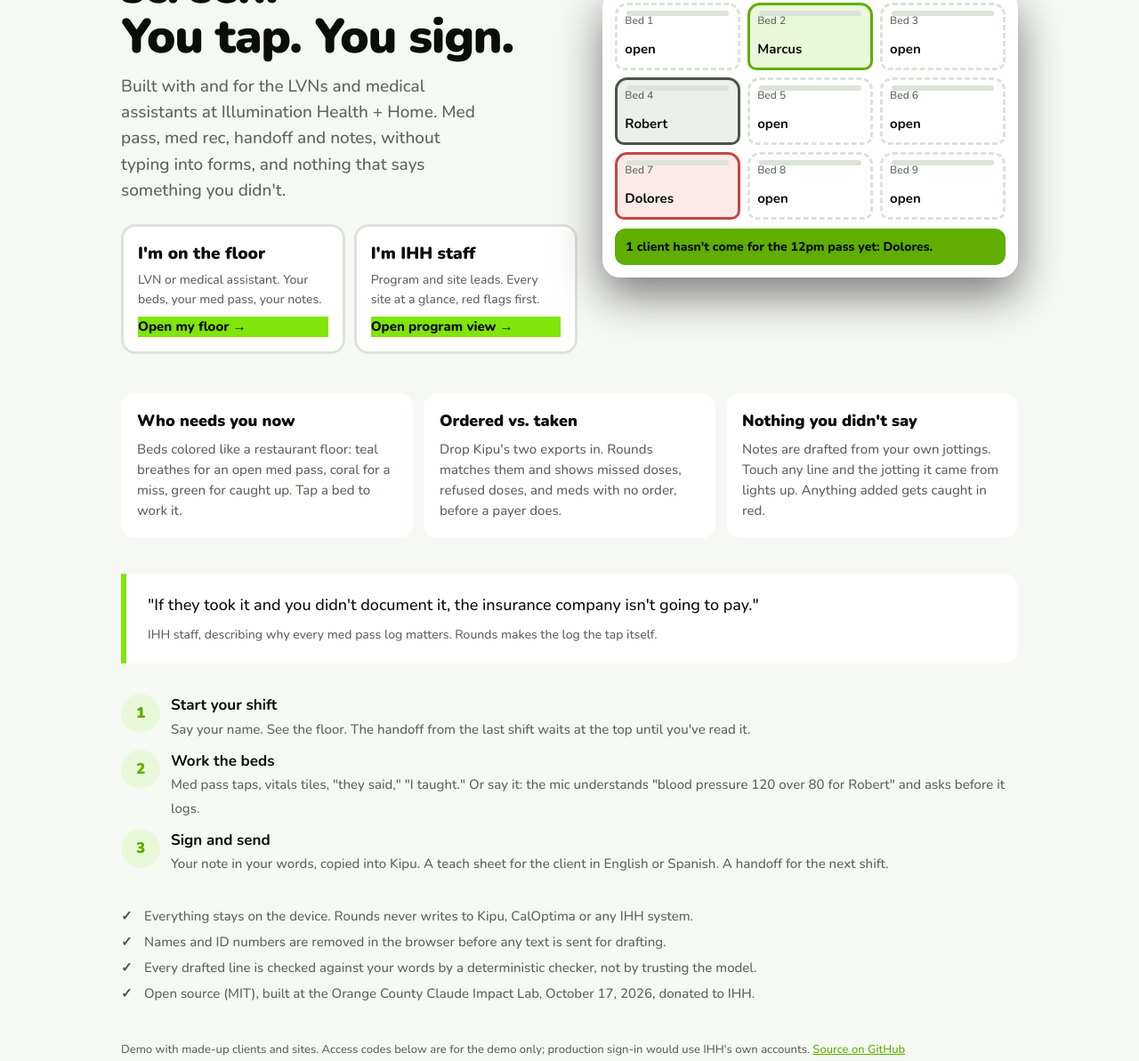
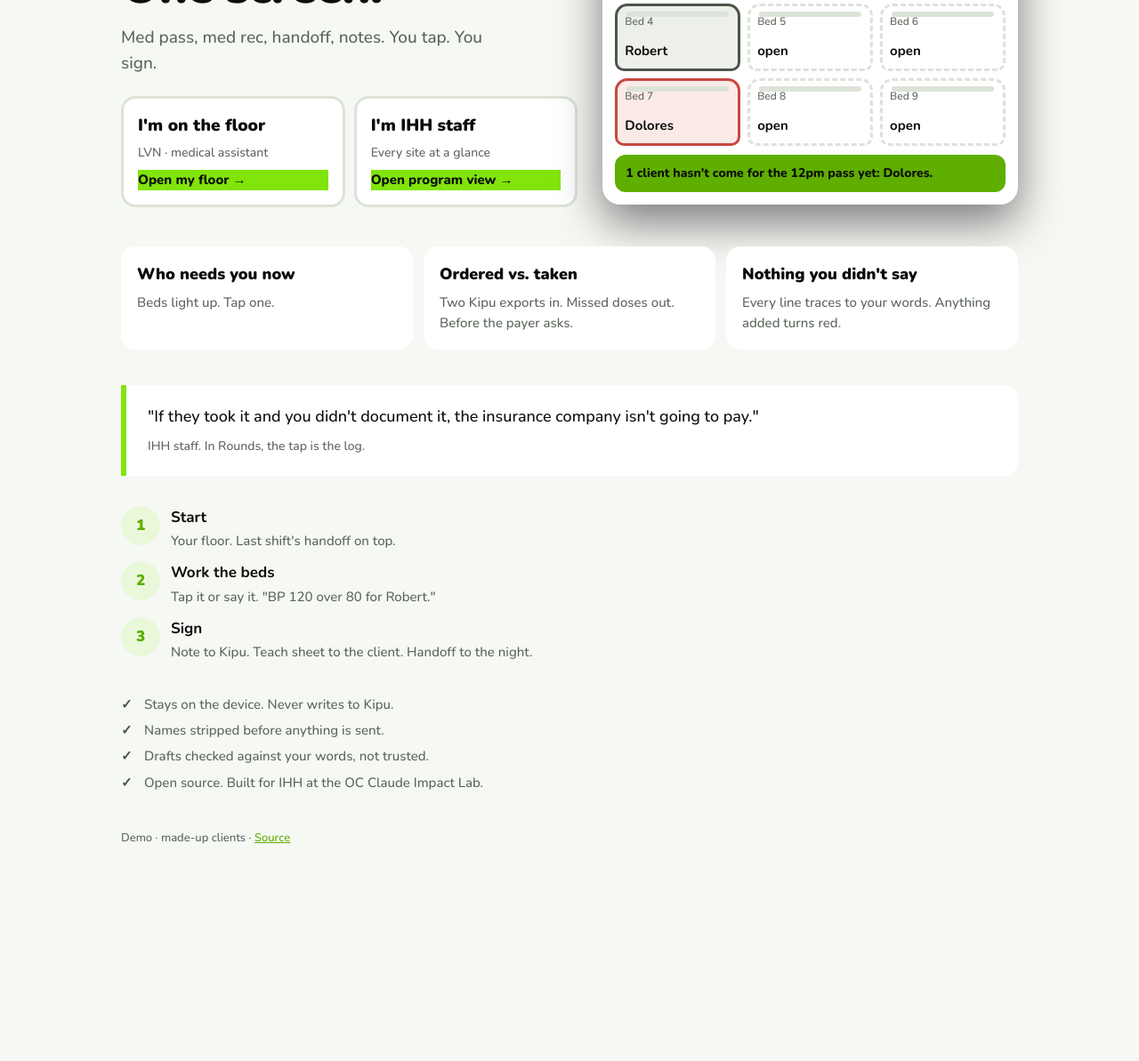
Before and after one commit to shayant101/rounds, a website: page public/landing.html in a window 1280 px wide. Shown: the part 214-1407 px from the top of the page at 89% size. After the commit the page ends 1226 px from the top, so only its background shows below. Drawn offline with nearby package versions, Linux system fonts and the light colour scheme.

Commit message:
Tighter copy on the landing and in the app

```diff
--- a/public/landing.html
+++ b/public/landing.html
@@ -79,11 +79,11 @@
 
   <section class="hero">
     <div>
-      <h1>The shift on one screen.<br>You tap. You sign.</h1>
-      <p class="lede">Built with and for the LVNs and medical assistants at Illumination Health + Home. Med pass, med rec, handoff and notes, without typing into forms, and nothing that says something you didn't.</p>
+      <h1>Your shift.<br>One screen.</h1>
+      <p class="lede">Med pass, med rec, handoff, notes. You tap. You sign.</p>
       <div class="doors">
-        <button class="door" data-role="floor"><b>I'm on the floor</b><span>LVN or medical assistant. Your beds, your med pass, your notes.</span><span class="go">Open my floor →</span></button>
-        <button class="door" data-role="program"><b>I'm IHH staff</b><span>Program and site leads. Every site at a glance, red flags first.</span><span class="go">Open program view →</span></button>
+        <button class="door" data-role="floor"><b>I'm on the floor</b><span>LVN · medical assistant</span><span class="go">Open my floor →</span></button>
+        <button class="door" data-role="program"><b>I'm IHH staff</b><span>Every site at a glance</span><span class="go">Open program view →</span></button>
       </div>
     </div>
     <div class="mock" aria-hidden="true">
@@ -97,37 +97,37 @@
   </section>
 
   <section class="strip">
-    <div class="card"><h3>Who needs you now</h3><p>Beds colored like a restaurant floor: teal breathes for an open med pass, coral for a miss, green for caught up. Tap a bed to work it.</p></div>
-    <div class="card"><h3>Ordered vs. taken</h3><p>Drop Kipu's two exports in. Rounds matches them and shows missed doses, refused doses, and meds with no order, before a payer does.</p></div>
-    <div class="card"><h3>Nothing you didn't say</h3><p>Notes are drafted from your own jottings. Touch any line and the jotting it came from lights up. Anything added gets caught in red.</p></div>
+    <div class="card"><h3>Who needs you now</h3><p>Beds light up. Tap one.</p></div>
+    <div class="card"><h3>Ordered vs. taken</h3><p>Two Kipu exports in. Missed doses out. Before the payer asks.</p></div>
+    <div class="card"><h3>Nothing you didn't say</h3><p>Every line traces to your words. Anything added turns red.</p></div>
   </section>
 
-  <blockquote class="q">"If they took it and you didn't document it, the insurance company isn't going to pay."<small>IHH staff, describing why every med pass log matters. Rounds makes the log the tap itself.</small></blockquote>
+  <blockquote class="q">"If they took it and you didn't document it, the insurance company isn't going to pay."<small>IHH staff. In Rounds, the tap is the log.</small></blockquote>
 
   <section class="steps">
-    <div class="step"><i>1</i><div><b>Start your shift</b><span>Say your name. See the floor. The handoff from the last shift waits at the top until you've read it.</span></div></div>
-    <div class="step"><i>2</i><div><b>Work the beds</b><span>Med pass taps, vitals tiles, "they said," "I taught." Or say it: the mic understands "blood pressure 120 over 80 for Robert" and asks before it logs.</span></div></div>
-    <div class="step"><i>3</i><div><b>Sign and send</b><span>Your note in your words, copied into Kipu. A teach sheet for the client in English or Spanish. A handoff for the next shift.</span></div></div>
+    <div class="step"><i>1</i><div><b>Start</b><span>Your floor. Last shift's handoff on top.</span></div></div>
+    <div class="step"><i>2</i><div><b>Work the beds</b><span>Tap it or say it. "BP 120 over 80 for Robert."</span></div></div>
+    <div class="step"><i>3</i><div><b>Sign</b><span>Note to Kipu. Teach sheet to the client. Handoff to the night.</span></div></div>
   </section>
 
   <section class="trust"><ul>
-    <li>Everything stays on the device. Rounds never writes to Kipu, CalOptima or any IHH system.</li>
-    <li>Names and ID numbers are removed in the browser before any text is sent for drafting.</li>
-    <li>Every drafted line is checked against your words by a deterministic checker, not by trusting the model.</li>
-    <li>Open source (MIT), built at the Orange County Claude Impact Lab, October 17, 2026, donated to IHH.</li>
+    <li>Stays on the device. Never writes to Kipu.</li>
+    <li>Names stripped before anything is sent.</li>
+    <li>Drafts checked against your words, not trusted.</li>
+    <li>Open source. Built for IHH at the OC Claude Impact Lab.</li>
   </ul></section>
 
-  <footer>Demo with made-up clients and sites. Access codes below are for the demo only; production sign-in would use IHH's own accounts. <a href="https://github.com/shayant101/rounds">Source on GitHub</a></footer>
+  <footer>Demo · made-up clients · <a href="https://github.com/shayant101/rounds">Source</a></footer>
 </div>
 
 <div class="gate" id="gate" hidden>
   <div class="gatebox" role="dialog" aria-labelledby="gTitle">
     <h2 id="gTitle">Access code</h2>
-    <p id="gText">For the floor.</p>
+    <p id="gText"></p>
     <input type="text" id="gCode" inputmode="numeric" autocomplete="one-time-code" placeholder="••••" aria-label="access code">
     <div class="err" id="gErr"></div>
     <div class="btns"><button id="gCancel">Back</button><button class="main" id="gGo">Enter</button></div>
-    <div class="demo">Demo codes: floor <b>2468</b> · IHH staff <b>1357</b>. These are placeholders for a real sign-in.</div>
+    <div class="demo">Demo codes · floor <b>2468</b> · IHH staff <b>1357</b></div>
   </div>
 </div>
 
@@ -136,7 +136,7 @@
   const CODES={floor:'2468',program:'1357'}; const DEST={floor:'app/index.html',program:'program/index.html'};
   let role=null; const gate=document.getElementById('gate'), code=document.getElementById('gCode'), err=document.getElementById('gErr');
   const ok=r=>{ try{ return localStorage.getItem('rounds.access.'+r)==='1'; }catch(e){ return false; } };
-  document.querySelectorAll('[data-role]').forEach(b=>b.onclick=()=>{ role=b.dataset.role; if(ok(role)){ location.href=DEST[role]; return; } document.getElementById('gText').textContent=role==='floor'?'For LVNs and medical assistants.':'For IHH program and site staff.'; code.value=''; err.textContent=''; gate.hidden=false; code.focus(); });
+  document.querySelectorAll('[data-role]').forEach(b=>b.onclick=()=>{ role=b.dataset.role; if(ok(role)){ location.href=DEST[role]; return; } document.getElementById('gText').textContent=role==='floor'?'Floor':'IHH staff'; code.value=''; err.textContent=''; gate.hidden=false; code.focus(); });
   document.getElementById('gCancel').onclick=()=>{ gate.hidden=true; };
   const go=()=>{ if(code.value.trim()===CODES[role]){ try{ localStorage.setItem('rounds.access.'+role,'1'); }catch(e){} location.href=DEST[role]; } else { err.textContent='That code didn\'t match.'; code.select(); } };
   document.getElementById('gGo').onclick=go; code.addEventListener('keydown',e=>{ if(e.key==='Enter') go(); if(e.key==='Escape') gate.hidden=true; });
```
Also changed, not shown: public/index.html (+7 -7 lines), dist/app/index.html, dist/index.html.
